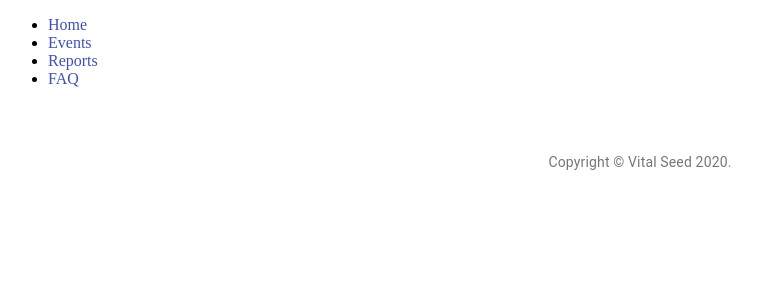
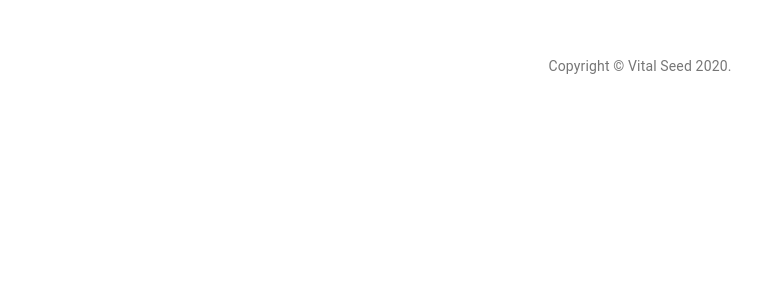
Before and after one commit to FIT5120-IE-TA07/vital-seed-view, a Next.js app: page /components/Layout in a window 1280 px wide. Shown: the top 300 px of the page, without its empty margins (0-761 px from the left). Built offline with nearby package versions, Linux system fonts and the light colour scheme.

Commit message:
navbar merge

```diff
--- a/pages/components/Layout.js
+++ b/pages/components/Layout.js
@@ -1,13 +1,18 @@
 import Link from "next/link";
 import Header from "./Header";
 import Footer from "./Footer";
+import Head from "next/head";
 import Navigation from "./Navigation";
 
 const Layout = ({ children }) => (
   <>
-    <Navigation />
-
-    <Footer />
+    <Head>
+      <title>Vital Seed</title>
+      <Navigation />
+    </Head>
+    <footer>
+      <Footer />
+    </footer>
   </>
 );
 
--- a/pages/components/Navigation.js
+++ b/pages/components/Navigation.js
@@ -1,6 +1,6 @@
 import React from 'react';
-// import styles from './Navigation.module.css';
 import Link from '@material-ui/core/Link';
+import { Button } from '@material-ui/core';
 
 class Navigation extends React.Component {
   render() {
@@ -10,10 +10,10 @@ class Navigation extends React.Component {
         <div className="nav">
           <nav>
             <ul className="ul">
-              <li><Link className="link" href = "./">Home</Link></li>
-              <li><Link className="link">Events</Link></li>
-              <li><Link className="link">Reports</Link></li>
-              <li><Link className="link">FAQ</Link></li>
+              <Button><Link className="link" href = "./">Home</Link></Button>
+              <Button><Link className="link" href = "./events">Events</Link></Button>
+              <Button><Link className="link" href = "./reports">Reports</Link></Button>
+              <Button><Link className="link" href = "./faq">FAQ</Link></Button>
             </ul>
           </nav>
         </div>
```
Also changed, not shown: pages/events.js (+7 -0 lines), pages/faq.js (+7 -0 lines), pages/index.js (+5 -2 lines), pages/reports.js (added, +7 -0 lines), pages/report.js (deleted), styles/layout.module.css (renamed from pages/components/layout.module.css).
